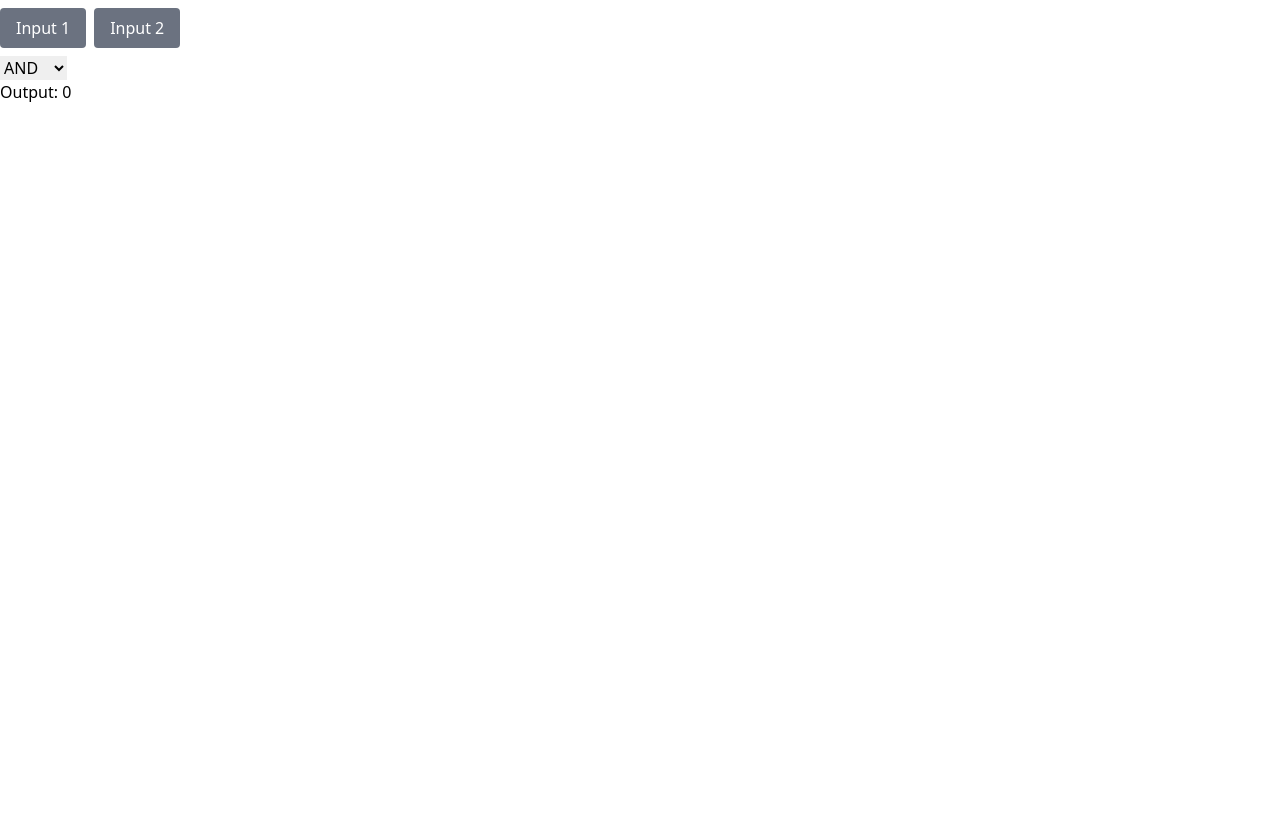
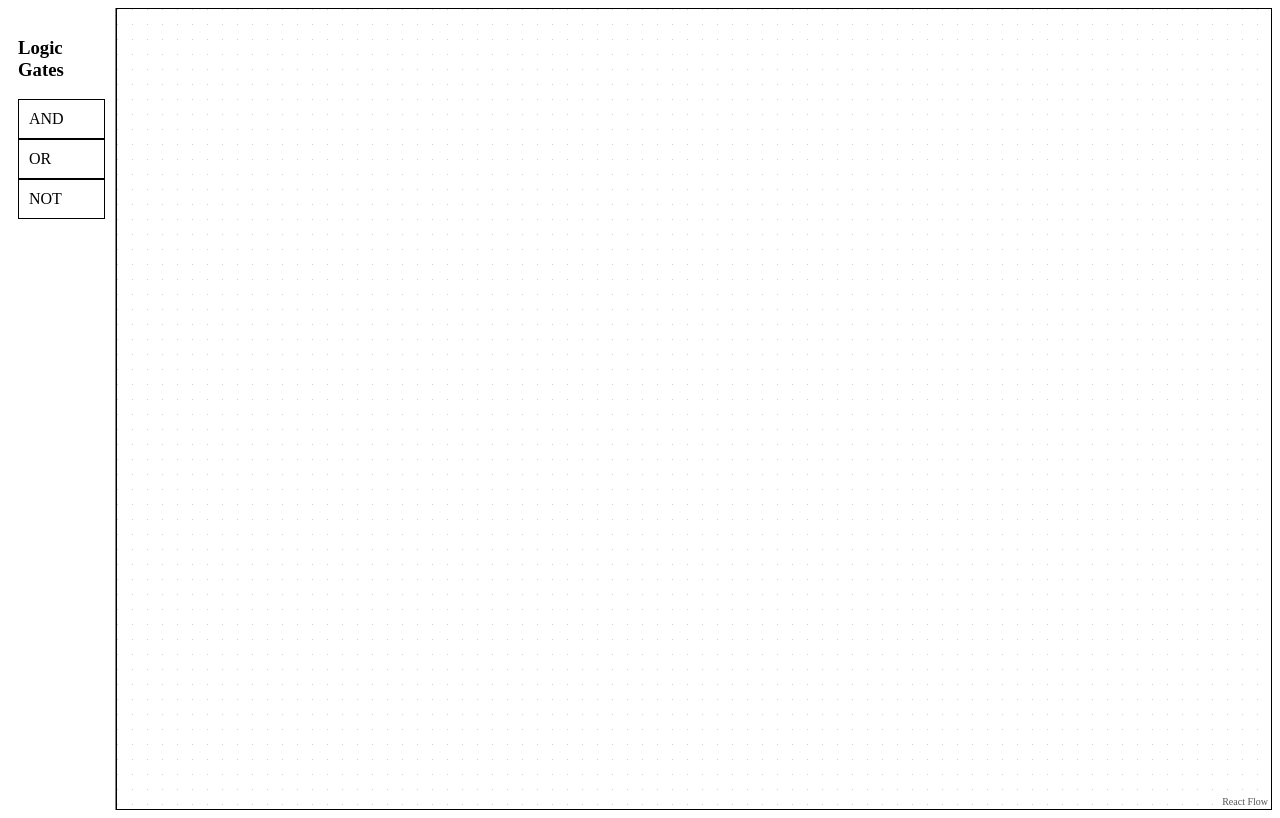
Before and after one commit to aqib123-jpg/ic-trailer-project, a React (Create React App) app: page / in a window 1280 px wide. Built offline with nearby package versions, Linux system fonts and the light colour scheme.

Commit message:
dekh la bhai

```diff
--- a/src/App.tsx
+++ b/src/App.tsx
@@ -1,14 +1,14 @@
 import React from 'react';
-import logo from './logo.svg';
-import './App.css';
-import Gates from './Gates';
+import Toolbox from './ToolBox';
+import Canvas from './Canvas';
 
-function App() {
+const App: React.FC = () => {
   return (
-    <div>
-      <Gates/>
+    <div style={{ display: 'flex' }}>
+      <Toolbox />
+      <Canvas />
     </div>
   );
-}
+};
 
 export default App;
--- /dev/null
+++ b/src/Canvas.tsx
@@ -0,0 +1,56 @@
+import React, { useState } from 'react';
+import ReactFlow, {
+  addEdge,
+  Background,
+  Node,
+  Edge,
+  Connection,
+} from 'react-flow-renderer';
+
+const initialNodes: Node[] = []; // Empty canvas initially
+const initialEdges: Edge[] = []; // No connections initially
+
+const Canvas: React.FC = () => {
+  const [nodes, setNodes] = useState<Node[]>(initialNodes);
+  const [edges, setEdges] = useState<Edge[]>(initialEdges);
+
+  // Handles connecting nodes
+  const onConnect = (params: Connection) => {
+    setEdges((eds) => addEdge(params, eds));
+  };
+
+  // Handles drag-and-drop of logic gates
+  const onDrop = (event: React.DragEvent<HTMLDivElement>) => {
+    const gateType = event.dataTransfer.getData('application/reactflow');
+    const position = {
+      x: event.clientX,
+      y: event.clientY,
+    };
+
+    const newNode: Node = {
+      id: `${gateType}-${nodes.length + 1}`,
+      type: 'default',
+      position,
+      data: { label: gateType },
+    };
+
+    setNodes((nds) => nds.concat(newNode));
+  };
+
+  return (
+    <div style={{ width: '100%', height: '100vh', border: '1px solid black' }}>
+      <ReactFlow
+        nodes={nodes}
+        edges={edges}
+        onConnect={onConnect}
+        onDrop={onDrop}
+        onDragOver={(event) => event.preventDefault()} // Allow drop
+        fitView
+      >
+        <Background />
+      </ReactFlow>
+    </div>
+  );
+};
+
+export default Canvas;
--- a/src/Gates.tsx
+++ b/src/Gates.tsx
@@ -25,19 +25,19 @@ const Gates: React.FC = () => {
         updateOutput(firstInput | secondInput);
         break;
       case 'NOT':
-        updateOutput(1 - firstInput); // NOT inverts only the first input
+        updateOutput(1 - firstInput);
         break;
       case 'NAND':
-        updateOutput(1 - (firstInput & secondInput)); // NAND is the negation of AND
+        updateOutput(1 - (firstInput & secondInput));
         break;
       case 'NOR':
-        updateOutput(1 - (firstInput | secondInput)); // NOR is the negation of OR
+        updateOutput(1 - (firstInput | secondInput));
         break;
       case 'XOR':
-        updateOutput(firstInput ^ secondInput); // XOR for single bits
+        updateOutput(firstInput ^ secondInput);
         break;
       case 'XNOR':
-        updateOutput(1 - (firstInput ^ secondInput)); // XNOR is the negation of XOR
+        updateOutput(1 - (firstInput ^ secondInput));
         break;
       default:
         updateOutput(0);
@@ -64,15 +64,11 @@ const Gates: React.FC = () => {
           Input 2
         </button>
       </div>
-
-      <select value={selected} onChange={changeSelected}>
-        {gates.map((gate, key) => (
-          <option key={key} value={gate}>
-            {gate}
-          </option>
-        ))}
-      </select>
-
+      {
+        gates.map((gate,key) =>
+          <button className="bg-blue-500 text-white px-4 py-2 rounded mx-1">{gate}</button>
+        )
+      }
       <div>Output: {output}</div>
     </div>
   );
--- /dev/null
+++ b/src/LogicGate.tsx
@@ -0,0 +1,32 @@
+import React from 'react';
+import { useDrag } from 'react-dnd';
+
+interface LogicGateProps {
+  type: string; // Gate type: AND, OR, NOT
+}
+
+const LogicGate: React.FC<LogicGateProps> = ({ type }) => {
+  const [{ isDragging }, dragRef] = useDrag(() => ({
+    type: 'LOGIC_GATE',
+    item: { type },
+    collect: (monitor) => ({
+      isDragging: monitor.isDragging(),
+    }),
+  }));
+
+  return (
+    <div
+      ref={dragRef as unknown as React.Ref<HTMLDivElement>}
+      style={{
+        padding: '10px',
+        border: '1px solid black',
+        background: isDragging ? '#f0f0f0' : 'white',
+        cursor: 'grab',
+      }}
+    >
+      {type}
+    </div>
+  );
+};
+
+export default LogicGate;
--- /dev/null
+++ b/src/ToolBox.tsx
@@ -0,0 +1,15 @@
+import React from 'react';
+import LogicGate from './LogicGate';
+
+const Toolbox: React.FC = () => {
+  return (
+    <div style={{ padding: '10px', borderRight: '1px solid gray' }}>
+      <h3>Logic Gates</h3>
+      <LogicGate type="AND" />
+      <LogicGate type="OR" />
+      <LogicGate type="NOT" />
+    </div>
+  );
+};
+
+export default Toolbox;
--- a/src/index.tsx
+++ b/src/index.tsx
@@ -1,14 +1,14 @@
 import React from 'react';
 import ReactDOM from 'react-dom/client';
-import './index.css';
+import { DndProvider } from 'react-dnd';
+import { HTML5Backend } from 'react-dnd-html5-backend';
 import App from './App';
 
-
-const root = ReactDOM.createRoot(
-  document.getElementById('root') as HTMLElement
-);
+const root = ReactDOM.createRoot(document.getElementById('root') as HTMLElement);
 root.render(
   <React.StrictMode>
-    <App />
+    <DndProvider backend={HTML5Backend}>
+      <App />
+    </DndProvider>
   </React.StrictMode>
 );
```
Also changed, not shown: package.json (+5 -2 lines), 1 other file (tests, documents, lock files or other folders).
